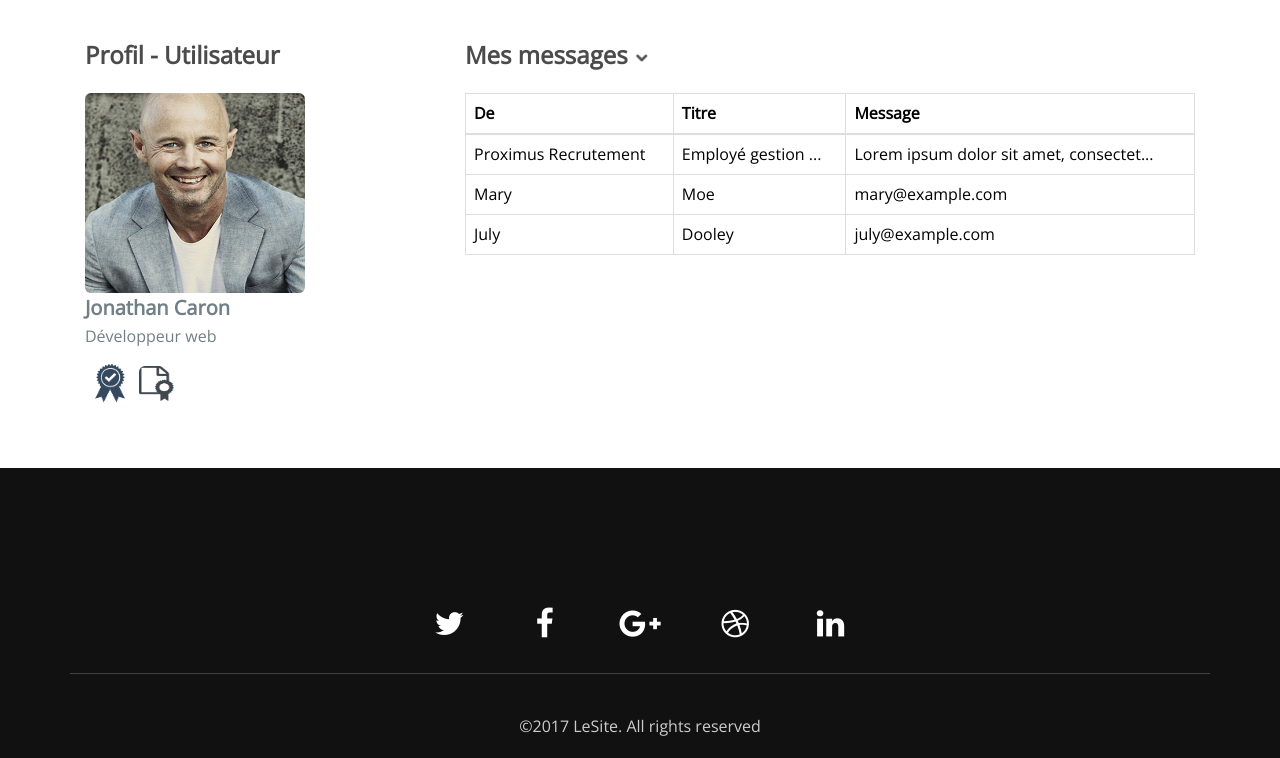
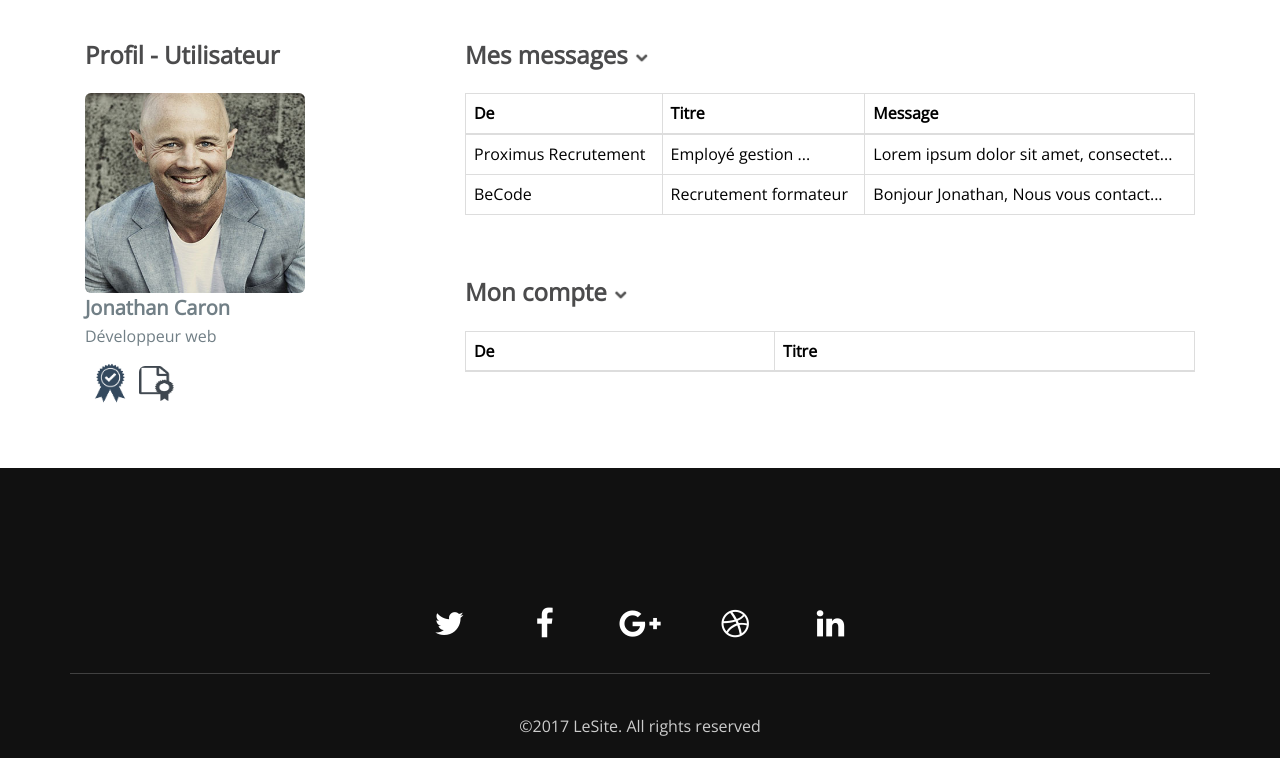
Before and after one commit to jonathancaron/bootstrap, a PHP site: page /profil.php in a window 1280 px wide. Shown: the part 63-821 px from the top of the page. Run offline with PHP 8.4, Linux system fonts and the light colour scheme; lists and menus that the app fills with data are empty; some web fonts are replaced.

Commit message:
bootstrap 1.0.6

```diff
--- a/profil.php
+++ b/profil.php
@@ -59,17 +59,31 @@
                         </td>
                       </tr>
                       <tr>
-                        <td>Mary</td>
-                        <td>Moe</td>
-                        <td>mary@example.com</td>
-                      </tr>
-                      <tr>
-                        <td>July</td>
-                        <td>Dooley</td>
-                        <td>july@example.com</td>
+                        <td>BeCode</td>
+                        <td>Recrutement formateur</td>
+                        <td>Bonjour Jonathan, Nous vous contact...</td>
                       </tr>
                     </tbody>
                   </table>
+                  <br>
+                  <h3 class="catBold">Mon compte <span class="jqueryToggle2"><img id="imgCat" src="./img/flechetoggle.png" width="15" height="15"></h3></span>
+                  <table class="table table-bordered contBorder">
+                    <thead>
+                      <tr>
+                        <th>De</th>
+                        <th>Titre</th>
+
+                      </tr>
+                    </thead>
+                    <tbody>
+                      <tr>
+
+                      </tr>
+
+                    </tbody>
+                  </table>
+
+
                 </div>
             </div>
             </div>
```
